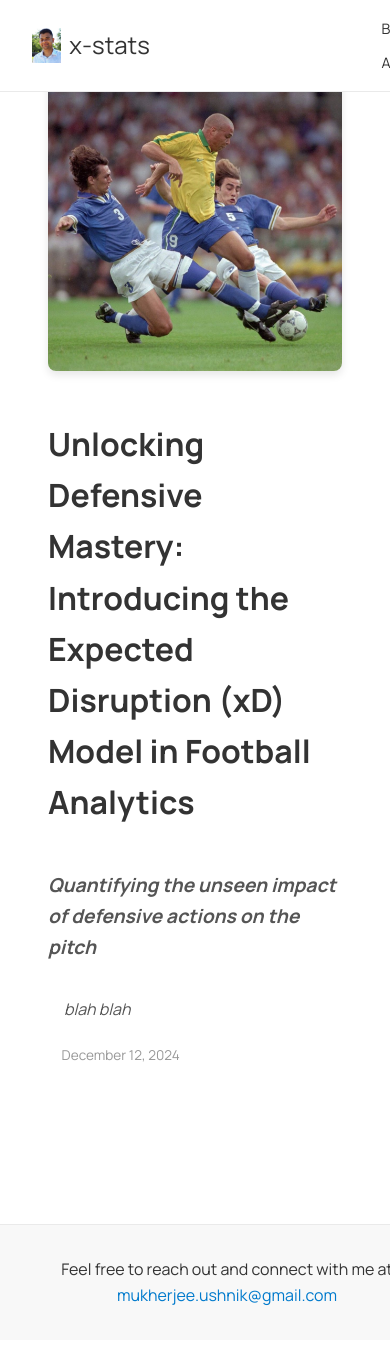
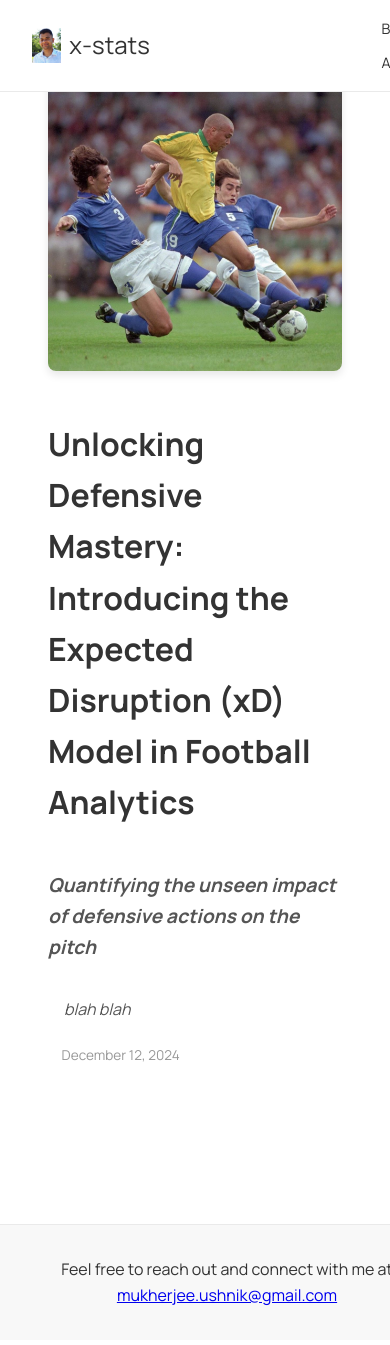
Before and after one commit to u3mukher/x-stats, a Jekyll site: the page built from index.md, in a window 390 px wide and 1400 px high, scrolled down 327 px. Shown: the top 1345 px of the window. Built offline with Jekyll 4.4.1, drawn with Linux system fonts in a browser that asks for light colours.

Commit message:
Update custom.css

```diff
--- a/assets/css/custom.css
+++ b/assets/css/custom.css
@@ -1,17 +1,17 @@
 /* assets/css/custom.css */
 
-/* Apply Manrope font to the entire site */
+/* Basic Typography and Layout */
 body {
   font-family: 'Manrope', sans-serif;
   margin: 0;
-  padding-top: 100px; /* Adjust based on header height */
-  padding-bottom: 60px; /* If you have a fixed footer, adjust accordingly */
+  padding-top: 100px; /* Adjust if header height changes */
+  /* Remove bottom padding since footer is no longer fixed */
   line-height: 1.6;
   color: #333333;
   background-color: #ffffff;
+  overflow-x: hidden; /* Prevent horizontal scroll if something overflows */
 }
 
-/* Ensure all headings use Manrope */
 h1, h2, h3, h4, h5, h6 {
   font-family: 'Manrope', sans-serif;
   margin-bottom: 0.5em;
@@ -25,28 +25,23 @@ h1, h2, h3, h4, h5, h6 {
   display: flex;
   justify-content: space-between;
   align-items: center;
-  position: fixed;
   width: 100%;
   top: 0;
   z-index: 1000;
+  position: fixed;
 }
 
-/* Wrapper to hold branding and nav */
 .wrapper {
   display: flex;
-  flex-wrap: nowrap;
   justify-content: space-between;
   align-items: center;
   width: 100%;
-  min-width: 0; /* Allows flex items to shrink */
+  /* Ensure no minimum width constraints */
 }
 
-/* Site Branding */
 .site-branding {
   display: flex;
   flex-direction: column;
-  flex: 0 1 auto;
-  min-width: 0;
 }
 
 .site-branding .logo-link {
@@ -56,7 +51,7 @@ h1, h2, h3, h4, h5, h6 {
 }
 
 .site-branding .logo {
-  height: 35px; /* Slightly smaller to save space */
+  height: 35px;
   margin-right: 0.5em;
 }
 
@@ -66,29 +61,27 @@ h1, h2, h3, h4, h5, h6 {
   margin: 0;
 }
 
+/* Temporarily reduce or remove subtitle if space is an issue */
+/*
 .site-subtitle {
   font-size: 0.85em;
   color: #666666;
   margin-top: 0.25em;
   font-weight: normal;
-  white-space: nowrap; /* Prevent subtitle from wrapping; remove if needed */
+  white-space: nowrap;
   overflow: hidden;
-  text-overflow: ellipsis; /* If subtitle is too long, it will be truncated */
+  text-overflow: ellipsis;
 }
+*/
 
-/* Navigation Styling */
 .site-nav {
   display: flex;
-  flex: 0 1 auto;
-  justify-content: flex-end;
-  flex-shrink: 0;
-  min-width: 0;
 }
 
 .site-nav ul {
   list-style: none;
   display: flex;
-  gap: 1em; /* Reduced gap to ensure "About" fits */
+  gap: 1em; /* Keep gap small */
   margin: 0;
   padding: 0;
   flex-wrap: nowrap;
@@ -99,7 +92,7 @@ h1, h2, h3, h4, h5, h6 {
   color: #333333;
   font-weight: normal;
   white-space: nowrap;
-  font-size: 0.9em; /* Slightly smaller to ensure items fit */
+  font-size: 0.9em; /* Smaller font to fit "About" */
 }
 
 .site-nav a:hover {
@@ -107,26 +100,18 @@ h1, h2, h3, h4, h5, h6 {
 }
 
 /* Footer Styling */
+/* Remove fixed positioning so it only appears at bottom naturally */
 .site-footer {
   background-color: #f8f8f8;
   border-top: 1px solid #eaeaea;
   padding: 1em 2em;
   text-align: center;
-  position: fixed;
+  /* position: fixed;  Remove this */
+  /* bottom: 0; Remove this */
   width: 100%;
-  bottom: 0;
 }
 
-.site-footer a {
-  color: #007acc;
-  text-decoration: none;
-}
-
-.site-footer a:hover {
-  text-decoration: underline;
-}
-
-/* Latest Posts Styling */
+/* Latest Posts */
 .latest-posts {
   padding: 4em 2em;
   max-width: 1200px;
@@ -169,7 +154,7 @@ h1, h2, h3, h4, h5, h6 {
   width: 100%;
   height: auto;
   border-radius: 8px;
-  box-shadow: 0 4px 8px rgba(0, 0, 0, 0.1);
+  box-shadow: 0 4px 8px rgba(0,0,0,0.1);
   margin-bottom: 1em;
 }
 
@@ -219,7 +204,6 @@ main {
   margin: 0 auto;
 }
 
-/* Featured Image Styling */
 .post-featured-image {
   width: 100%;
   max-width: 800px;
@@ -230,41 +214,14 @@ main {
   width: 100%;
   height: auto;
   border-radius: 8px;
-  box-shadow: 0 4px 8px rgba(0, 0, 0, 0.1);
+  box-shadow: 0 4px 8px rgba(0,0,0,0.1);
 }
 
-/* Post Content Styling */
 .post-content {
   padding: 0 1em;
 }
 
-/* Social Links Styling (Optional) */
-.social-links {
-  list-style: none;
-  padding: 0;
-  display: flex;
-  gap: 1em;
-}
-
-.social-links li a {
-  text-decoration: none;
-  color: #333333;
-  font-size: 1.2em;
-  display: flex;
-  align-items: center;
-  gap: 0.5em;
-  transition: color 0.3s ease;
-}
-
-.social-links li a:hover {
-  color: #007acc;
-}
-
-.social-links li a i {
-  font-size: 1em;
-}
-
-/* Back-to-Top Button Styling (Optional) */
+/* Back-to-Top Button (Optional) */
 .back-to-top {
   position: fixed;
   bottom: 80px;
@@ -301,9 +258,9 @@ a:focus, a:hover {
   outline-offset: 2px;
 }
 
-/* Responsive Design */
+/* Responsive Adjustments */
 @media (max-width: 768px) {
-  .site-header, .site-footer {
+  .site-header {
     flex-direction: column;
     align-items: flex-start;
   }
@@ -313,24 +270,13 @@ a:focus, a:hover {
     gap: 0.5em;
   }
 
-  .site-footer {
-    position: static;
-  }
-
-  .posts-container {
-    align-items: center;
-  }
-
-  .post-item {
-    max-width: 100%;
-  }
+  /* If the subtitle was enabled and still causing issues on small screens */
+  /* .site-subtitle {
+    display: none;
+  } */
 
   main {
     padding: 4em 1em;
     max-width: 100%;
   }
-
-  .site-subtitle {
-    display: none; /* Hide subtitle on smaller screens if needed to ensure nav fits */
-  }
 }
```
